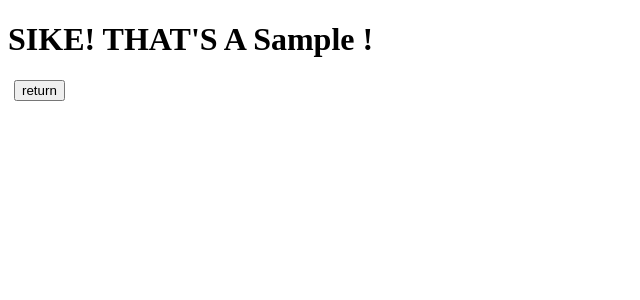
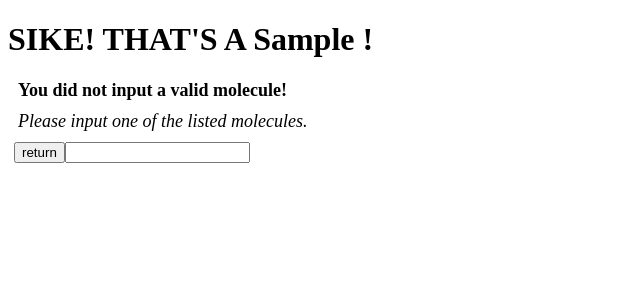
Before and after one commit to phillipma10/Organic_Chemistry_Search_Bar, a React (Create React App) app: page / in a window 1280 px wide. Both pictures are taken after typing "Sample" into the empty fields and a click on the button "search". Shown: the top 300 px of the page, without its empty margins (0-640 px from the left). Built offline with nearby package versions, Linux system fonts and the light colour scheme.

Commit message:
error message

```diff
--- a/src/pages/Reactions.js
+++ b/src/pages/Reactions.js
@@ -343,7 +343,12 @@ function Reactions() {
                 )
 
             default: // ADD SOMETHING LATER??
-            return null
+            return(
+                <div>
+                    <p><b>You did not input a valid molecule!</b></p>
+                    <p><i>Please input one of the listed molecules.</i></p>
+                </div>
+            )
         }
     }
 
@@ -353,6 +358,12 @@ function Reactions() {
         return <Navigate to="/" />
     }
 
+    const handleKeyDown = (event) => {
+        if (event.key === 'Enter') {
+            setGoToReactions(true)
+        };
+      };
+
 
     return (
         <div>
@@ -361,6 +372,7 @@ function Reactions() {
                 {image()}
             </div>
             <button style={{ marginLeft: 6 }} onClick={() => { setGoToReactions(true) }}>return</button>
+            <input value="" onKeyDown={handleKeyDown}/>
         </div>
     )
 }
```
